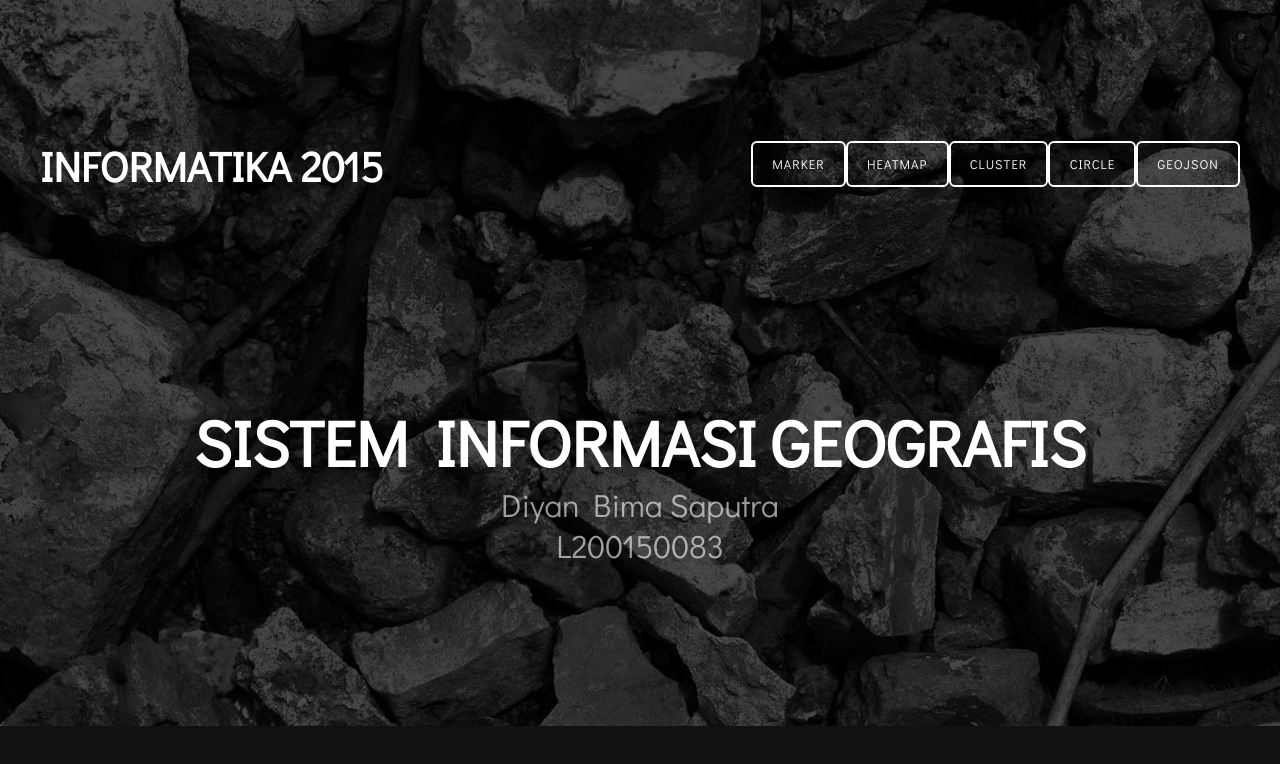
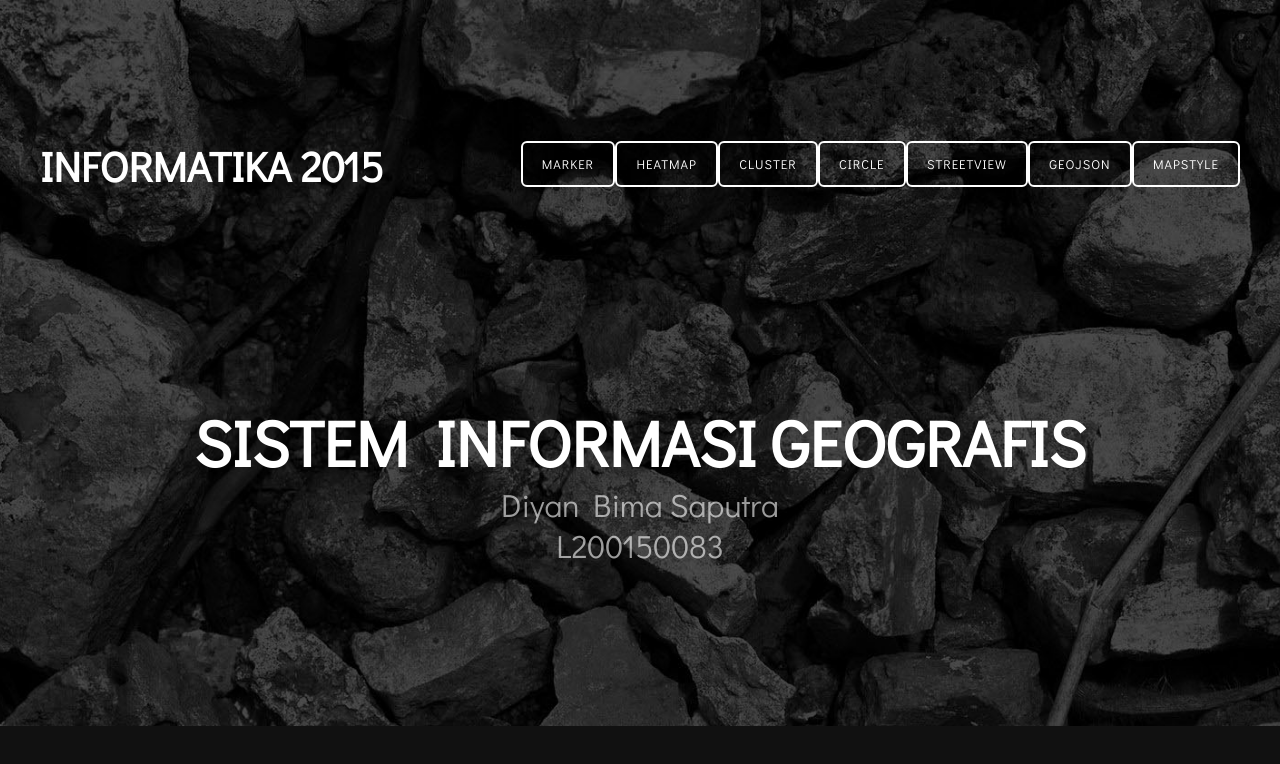
Before and after one commit to L200150083/L200150083.github.io, a plain HTML site: page index.html in a window 1280 px wide. Drawn offline with Linux system fonts and the light colour scheme.

Commit message:
Update index.html

```diff
--- a/index.html
+++ b/index.html
@@ -35,7 +35,9 @@ Released   : 20140228
 				<li class="active"><a href="heatmap.html" accesskey="2" title="">Heatmap</a></li>
 				<li class="active"><a href="cluster.html" accesskey="3" title="">Cluster</a></li>
 				<li class="active"><a href="circle1.html" accesskey="4" title="">Circle</a></li>
-				<li class="active"><a href="kelompok30.html" accesskey="5" title="">GeoJson</a></li>
+				<li class="active"><a href="streetview.html" accesskey="5" title="">Streetview</a></li>
+				<li class="active"><a href="kelompok30.html" accesskey="6" title="">GeoJson</a></li>
+				<li class="active"><a href="mapstyle.html" accesskey="7" title="">MapStyle</a></li>
 			</ul>
 		</div>
 	</div>
```
